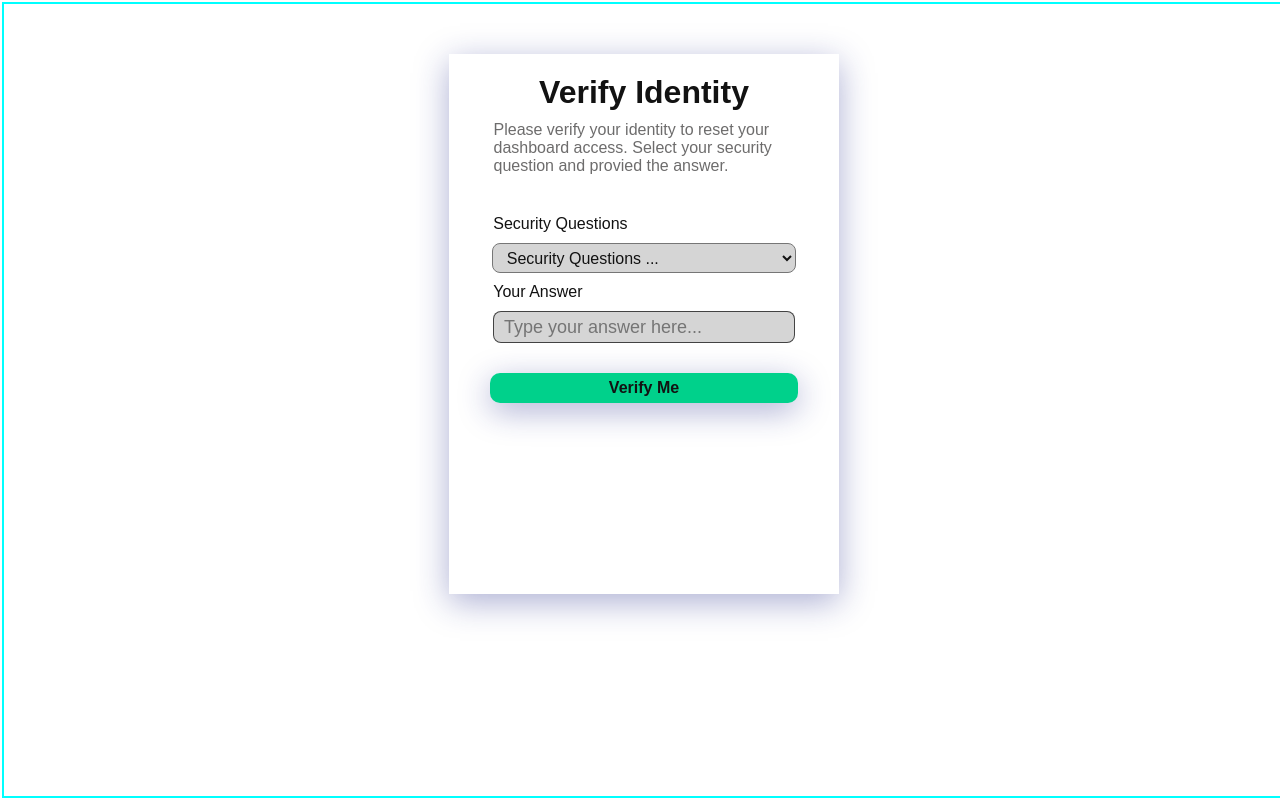
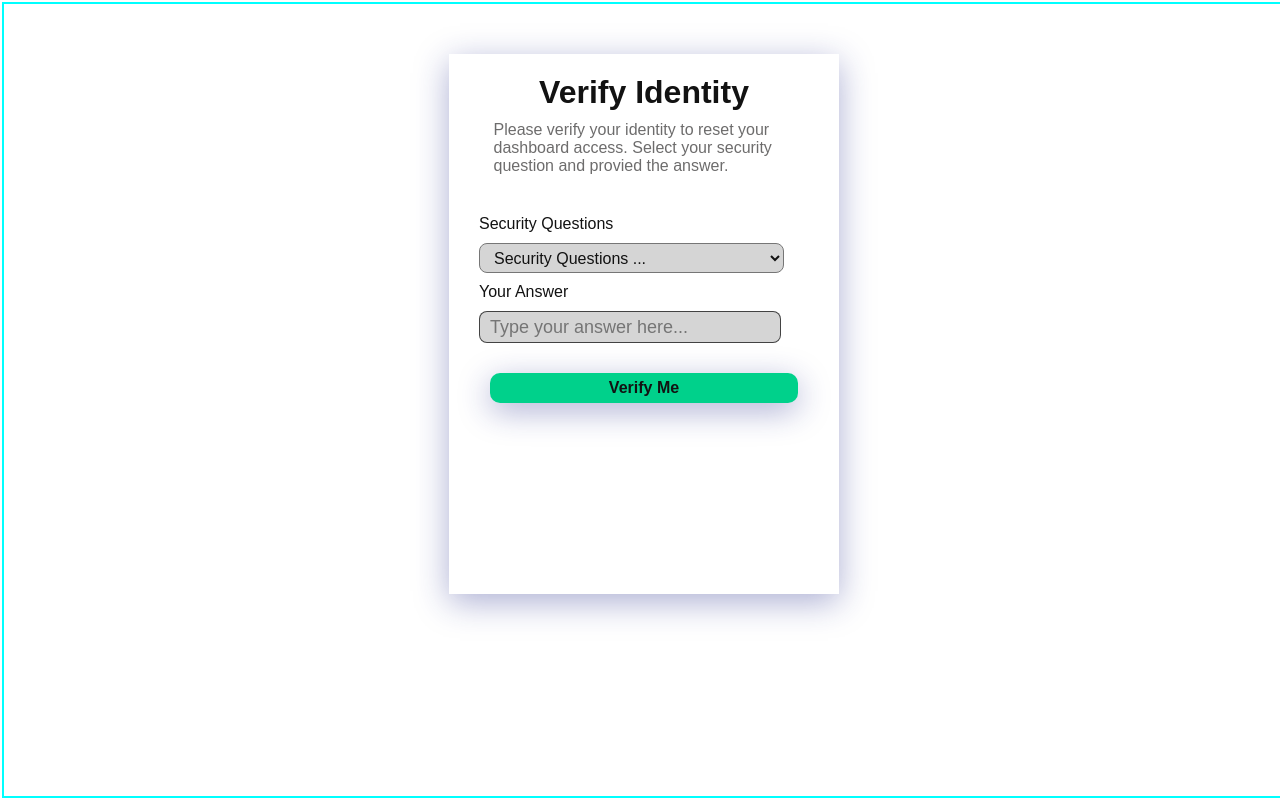
Before and after one commit to LealemTse/Network-Devices-Monitoring-Dashboard-NDMD-, a React (Vite) app in the folder frontend/: page /forgot_password in a window 1280 px wide. Built offline with nearby package versions, Linux system fonts and the light colour scheme.

Commit message:
chore: added div for styling

```diff
--- a/frontend/src/pages/ForgotPassword.jsx
+++ b/frontend/src/pages/ForgotPassword.jsx
@@ -7,6 +7,8 @@ export default function ForgotPassword() {
           Please verify your identity to reset your dashboard access. Select
           your security question and provied the answer.
         </p>
+
+        <div className="form-group">
           <label className="label" htmlFor="recovery-security-question">
             Security Questions
           </label>
@@ -24,6 +26,9 @@ export default function ForgotPassword() {
             </option>
             <option value="Where were you born">Where were you born?</option>
           </select>
+        </div>
+
+        <div className="form-group">
           <label className="label" htmlFor="security-answer">
             Your Answer
           </label>
@@ -32,6 +37,7 @@ export default function ForgotPassword() {
             className="input security-answer"
             placeholder="Type your answer here..."
           />
+        </div>
         <button className="forgot-submit"> Verify Me</button>
       </form>
     </div>
```
Lines whose indentation alone changed are shown as unchanged.
